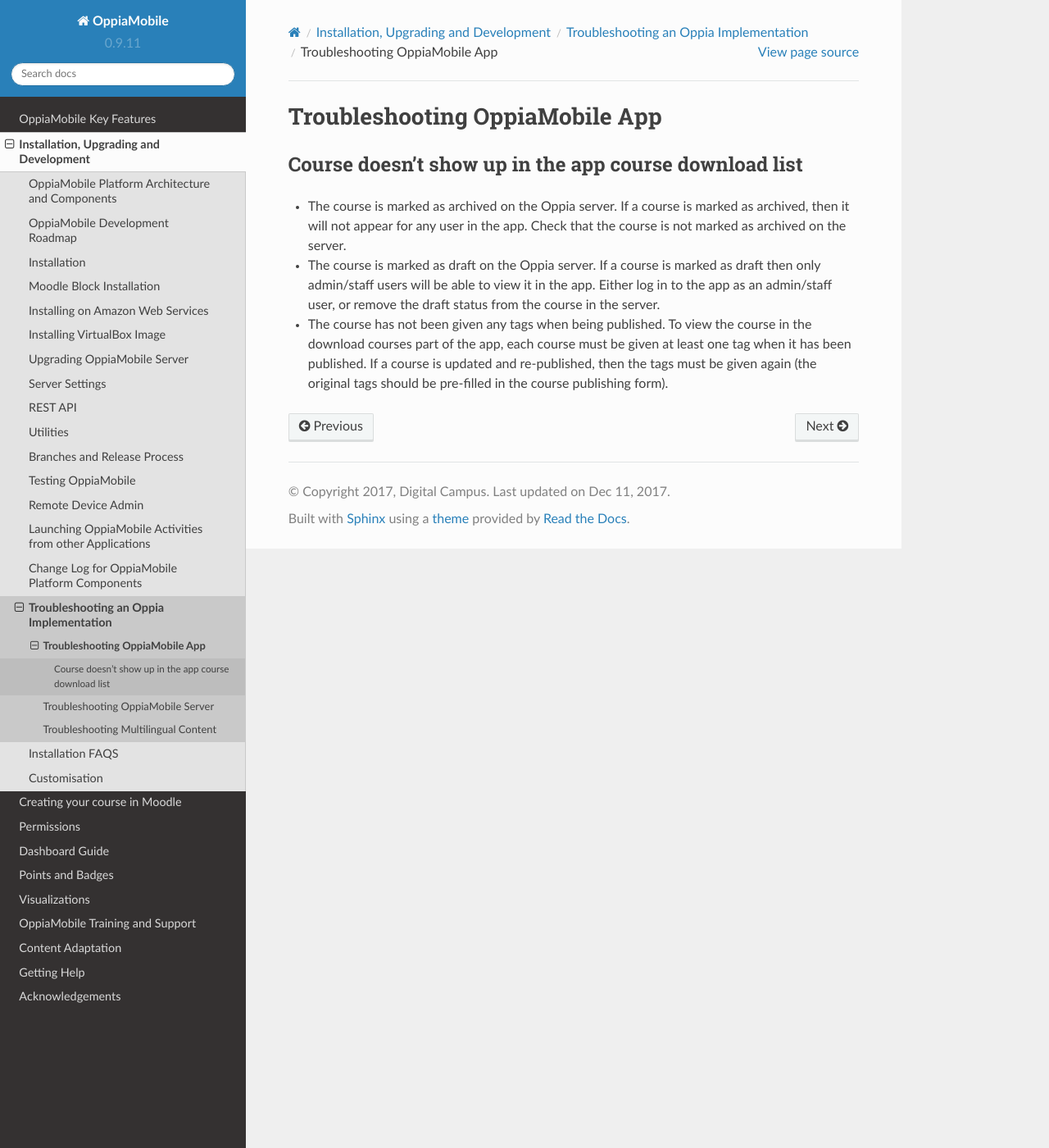
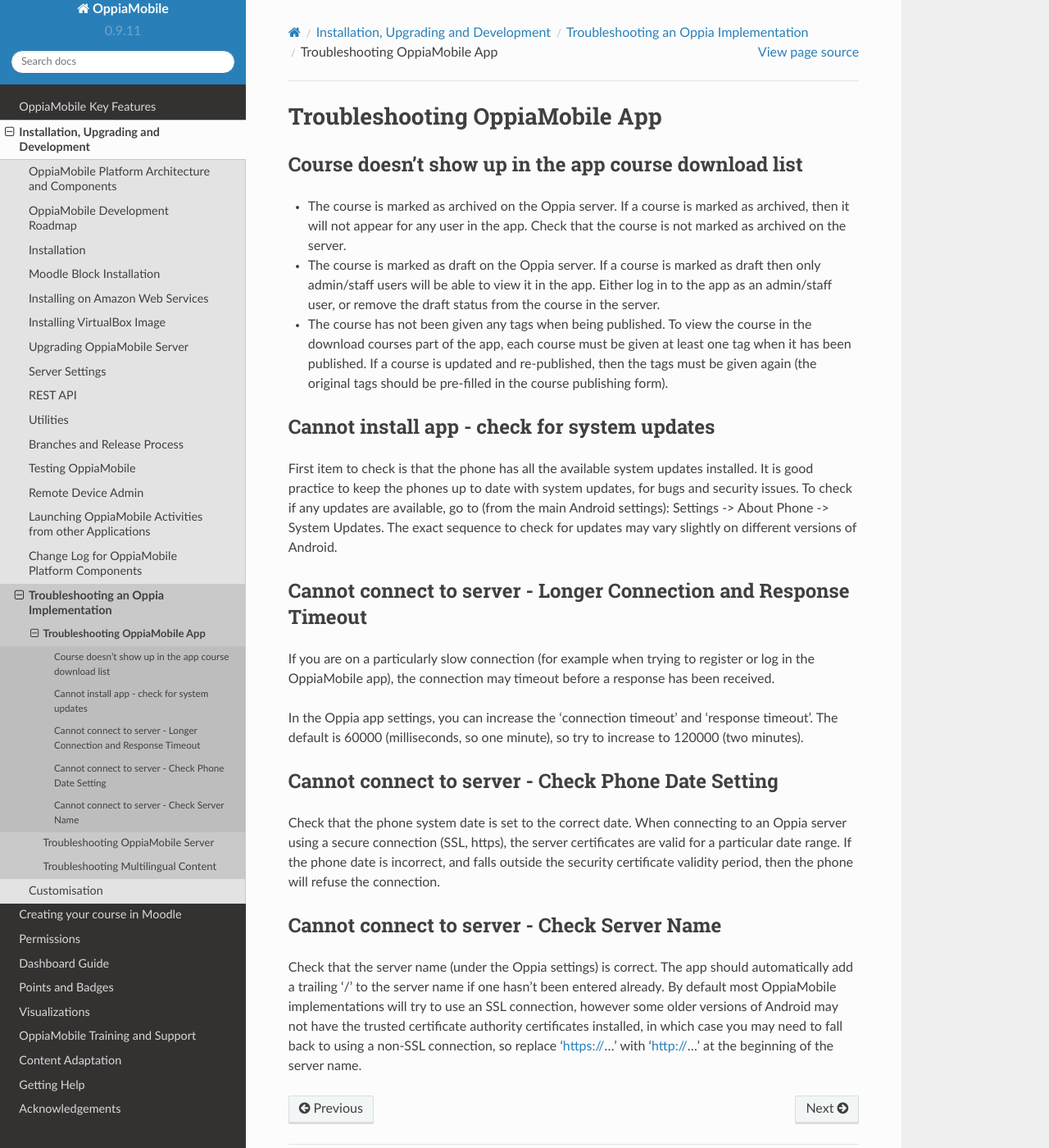
Before and after one commit to DigitalCampus/django-oppia, a Sphinx documentation site: the page built from docs/dev/troubleshooting/app.rst, in a window 1280 px wide and 1400 px high. Shown: the whole window at 82% size. Built offline with Sphinx 7.4.7 and the Read the Docs theme 2.0.0, drawn with Linux system fonts in a browser that asks for light colours; the version number is read from the project's files by our own code.

Commit message:
update docs

```diff
--- a/docs/dev/index.rst
+++ b/docs/dev/index.rst
@@ -24,16 +24,6 @@
    troubleshooting/index
 
 
-.. _installfaqs:
-
-Installation FAQS
--------------------
-
-.. toctree::
-   :maxdepth: 1
-
-   app_install_faqs
-
 .. _customisation:
 
 Customisation
--- a/docs/dev/install.rst
+++ b/docs/dev/install.rst
@@ -5,7 +5,7 @@
 
 To install and run the OppiaMobile server, you will need to be familiar with how
 to set up, install and maintain Django applications. To learn how to get started
-with Django, visit http://gettingstartedwithdjango.com/.
+with Django, visit http://www.gettingstartedwithdjango.com/.
 
 
 * Create a virtual environment for python. We recommend that
--- a/docs/dev/roadmap.rst
+++ b/docs/dev/roadmap.rst
@@ -4,7 +4,6 @@
 Short term
 -------------
 
-* Embedding more interactive/graphical questions - drag and drop. Requires updates to Moodle block and Oppia app.
 * Improved and more intuitive way to embed video/audio content. Requires updates to Moodle block and Oppia server.
 * Adding more comprehensive (automated) release testing process.
 
--- a/docs/dev/troubleshooting/app.rst
+++ b/docs/dev/troubleshooting/app.rst
@@ -1,6 +1,5 @@
 Troubleshooting OppiaMobile App
 =====================================
-
 
 
 Course doesn't show up in the app course download list
@@ -14,3 +13,37 @@
 * The course has not been given any tags when being published. To view the course in the download courses part of the
   app, each course must be given at least one tag when it has been published. If a course is updated and re-published,
   then the tags must be given again (the original tags should be pre-filled in the course publishing form).
+
+
+Cannot install app - check for system updates
+--------------------------------------------------
+
+First item to check is that the phone has all the available system updates installed. It is good practice to keep the
+phones up to date with system updates, for bugs and security issues. To check if any updates are available, go to (from
+the main Android settings): Settings -> About Phone -> System Updates. The exact sequence to check for updates may vary
+slightly on different versions of Android.
+
+Cannot connect to server - Longer Connection and Response Timeout
+-------------------------------------------------------------------
+
+If you are on a particularly slow connection (for example when trying to register or log in the OppiaMobile app), the
+connection may timeout before a response has been received.
+
+In the Oppia app settings, you can increase the 'connection timeout' and 'response timeout'. The default is 60000
+(milliseconds, so one minute), so try to increase to 120000 (two minutes).
+
+Cannot connect to server - Check Phone Date Setting
+----------------------------------------------------
+
+Check that the phone system date is set to the correct date. When connecting to an Oppia server using a secure
+connection (SSL, https), the server certificates are valid for a particular date range. If the phone date is incorrect,
+and falls outside the security certificate validity period, then the phone will refuse the connection.
+
+Cannot connect to server - Check Server Name
+------------------------------------------------
+
+Check that the server name (under the Oppia settings) is correct. The app should automatically add a trailing '/' to the
+server name if one hasn't been entered already. By default most OppiaMobile implementations will try to use an SSL
+connection, however some older versions of Android may not have the trusted certificate authority certificates
+installed, in which case you may need to fall back to using a non-SSL connection, so replace 'https://...' with
+'http://...' at the beginning of the server name.
```
Also changed, not shown: docs/dev/app_install_faqs.rst (deleted, +0 -39 lines).
